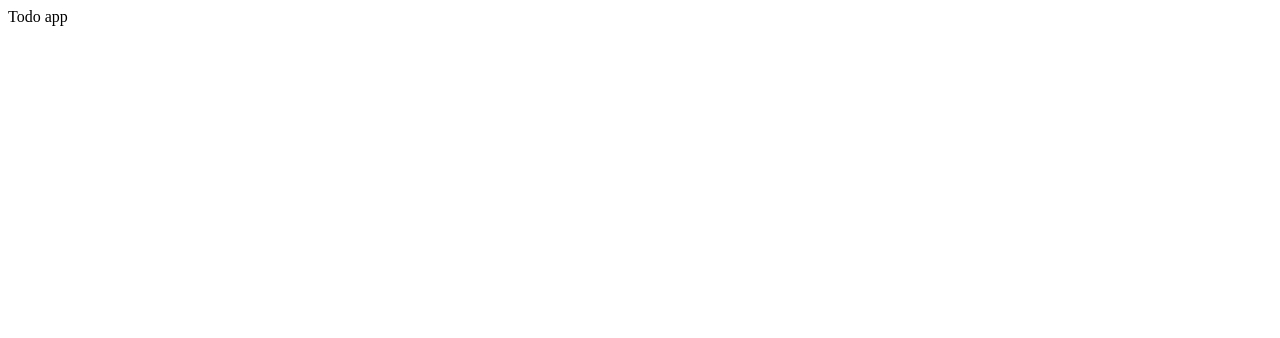
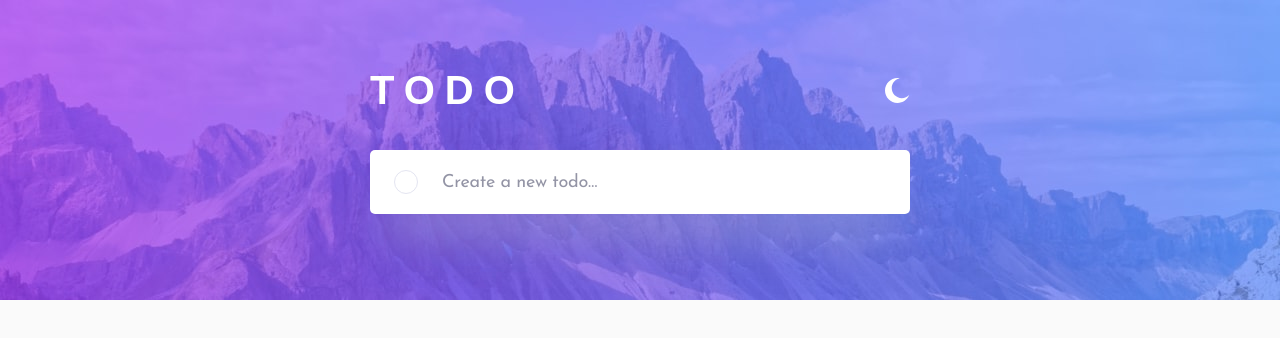
Before and after one commit to annaindistress/frontend-mentor-todo-app, a website built with Vite: page src/index.html in a window 1280 px wide. Built offline with nearby package versions, Linux system fonts and the light colour scheme; files whose address does not match are found by name.

Commit message:
Add header and switch between themes

```diff
--- a/src/index.html
+++ b/src/index.html
@@ -4,10 +4,28 @@
   <meta name="viewport" content="width=device-width, initial-scale=1.0">
   <link rel="icon" type="image/png" sizes="32x32" href="/images/favicon-32x32.png">
   <link rel="stylesheet" href="./styles/style.css" />
+  <link rel="stylesheet" href="./styles/dark-theme.css" media="(prefers-color-scheme: dark)" />
   <script defer src="./scripts/script.js"></script>
   <title>Frontend Mentor | Todo App</title>
 </head>
 <body class="page">
-  Todo app
+  <header class="page__header header">
+    <div class="header__container">
+      <h1 class="header__logo">Todo</h1>
+      <button class="header__theme-toggle" type="button">
+        <span class="visually-hidden">Change theme</span>
+      </button>
+      <form class="header__form" action="#" method="post" novalidate>
+        <input
+          class="header__input"
+          type="text"
+          name="new-task"
+          id="new-task"
+          placeholder="Create a new todo…"
+          autocomplete="off"
+        >
+      </form>
+    </div>
+  </header>
 </body>
 </html>
--- a/src/scripts/script.js
+++ b/src/scripts/script.js
@@ -1 +1,51 @@
 'use strict';
+
+const themeToggle = document.querySelector('.header__theme-toggle');
+const darkThemeStyles = document.head.querySelector(
+  'link[rel=stylesheet][media*=prefers-color-scheme][media*=dark]'
+);
+
+class App {
+  #colorTheme;
+
+  constructor() {
+    this._getCurrentTheme();
+    this._applyTheme();
+
+    themeToggle.addEventListener('click', this._changeTheme.bind(this));
+  }
+
+  _applyTheme() {
+    const darkThemeMediaMap = {
+      auto: '(prefers-color-scheme: dark)',
+      light: 'not all',
+      dark: 'all',
+    };
+    darkThemeStyles.media = darkThemeMediaMap[this.#colorTheme];
+  }
+
+  _changeTheme() {
+    let newTheme;
+    if (this.#colorTheme === 'auto') {
+      newTheme = window.matchMedia('(prefers-color-scheme: dark)')
+        ? 'light'
+        : 'dark';
+    } else {
+      newTheme = this.#colorTheme === 'dark' ? 'light' : 'dark';
+    }
+    this.#colorTheme = newTheme;
+    this._setCurrentTheme();
+    this._applyTheme();
+  }
+
+  _setCurrentTheme() {
+    localStorage.setItem('color-theme', this.#colorTheme);
+  }
+
+  _getCurrentTheme() {
+    const data = localStorage.getItem('color-theme');
+    this.#colorTheme = data || 'auto';
+  }
+}
+
+const app = new App();
--- /dev/null
+++ b/src/styles/components/box-sizing.css
@@ -0,0 +1,5 @@
+*,
+*::before,
+*::after {
+  box-sizing: border-box;
+}
--- /dev/null
+++ b/src/styles/components/header.css
@@ -0,0 +1,111 @@
+.header {
+  min-height: 200px;
+  padding-block-start: 48px;
+  padding-block-end: 44px;
+  padding-inline: 24px;
+  background-color: var(--header-bg);
+  background-image: var(--header-image);
+  background-repeat: no-repeat;
+  background-size: cover;
+  background-position: center top;
+}
+
+.header__container {
+  display: flex;
+  flex-wrap: wrap;
+  justify-content: space-between;
+  align-items: center;
+  max-width: 540px;
+  margin: 0 auto;
+}
+
+.header__logo {
+  margin: 0;
+  font-weight: 700;
+  font-size: 20px;
+  line-height: 1;
+  letter-spacing: 10px;
+  text-transform: uppercase;
+  color: white;
+}
+
+.header__theme-toggle {
+  display: block;
+  width: 20px;
+  height: 20px;
+  padding: 0;
+  color: white;
+  background-color: transparent;
+  background-image: var(--toggle-icon);
+  background-repeat: no-repeat;
+  background-position: center;
+  background-size: contain;
+  border: 0;
+  cursor: pointer;
+}
+
+.header__form {
+  position: relative;
+  width: 100%;
+  margin-block-start: 40px;
+}
+
+.header__form::before {
+  content: '';
+  position: absolute;
+  inset-block-start: 14px;
+  inset-inline-start: 20px;
+  display: block;
+  width: 20px;
+  height: 20px;
+  border: 1px solid var(--checkbox);
+  border-radius: 50%;
+}
+
+.header__input {
+  width: 100%;
+  min-height: 48px;
+  padding: 16px 16px 15px 52px;
+  font-family: inherit;
+  font-size: inherit;
+  line-height: inherit;
+  letter-spacing: -0.25px;
+  text-overflow: ellipsis;
+  color: var(--text-primary);
+  background-color: var(--item-bg);
+  border: 0;
+  border-radius: 5px;
+  box-shadow: 0 35px 50px -15px var(--shadow);
+}
+
+.header__input::placeholder {
+  color: var(--text-secondary);
+}
+
+@media (min-width: 768px) {
+  .header {
+    min-height: 300px;
+    padding: 70px 0 78px;
+  }
+
+  .header__logo {
+    font-size: 40px;
+  }
+
+  .header__theme-toggle {
+    width: 25px;
+    height: 25px;
+  }
+
+  .header__form::before {
+    inset-block-start: 20px;
+    inset-inline-start: 24px;
+    width: 24px;
+    height: 24px;
+  }
+
+  .header__input {
+    min-height: 64px;
+    padding: 20px 24px 18px 72px;
+  }
+}
--- /dev/null
+++ b/src/styles/components/page.css
@@ -0,0 +1,17 @@
+.page {
+  min-width: 320px;
+  margin: 0;
+  padding: 0;
+  font-family: 'Josefin Sans', sans-serif;
+  font-size: 12px;
+  line-height: 1.4;
+  letter-spacing: -.17px;
+  background-color: var(--body-bg);
+}
+
+@media (min-width: 768px) {
+
+  .page {
+    font-size: 18px;
+  }
+}
--- /dev/null
+++ b/src/styles/components/visually-hidden.css
@@ -0,0 +1,12 @@
+.visually-hidden {
+	position: absolute;
+	width: 1px;
+	height: 1px;
+	margin: -1px;
+	border: 0;
+	padding: 0;
+	white-space: nowrap;
+	clip-path: inset(100%);
+	clip: rect(0 0 0 0);
+	overflow: hidden;
+}
--- /dev/null
+++ b/src/styles/dark-theme.css
@@ -0,0 +1,18 @@
+:root {
+  color-scheme: dark;
+  --header-bg: hsl(267, 99%, 38%);
+  --header-image: url('/images/bg-mobile-dark.jpg');
+  --toggle-icon: url('/images/icon-sun.svg');
+  --shadow: hsla(0, 0, 0, .5);
+  --body-bg: var(--neutral-235-dark);
+  --item-bg: var(--neutral-235-medium);
+  --checkbox: var(--neutral-237-medium);
+  --text-primary: var(--neutral-234-light);
+  --text-secondary: var(--neutral-234-dark);
+}
+
+@media (min-width: 768px) {
+  :root {
+    --header-image: url('/images/bg-desktop-dark.jpg');
+  }
+}
--- /dev/null
+++ b/src/styles/light-theme.css
@@ -0,0 +1,19 @@
+:root {
+  color-scheme: light;
+  --header-bg: hsl(249, 99%, 64%);
+  --header-image: url('/images/bg-mobile-light.jpg');
+  --toggle-icon: url('/images/icon-moon.svg');
+  --shadow: hsla(235, 19%, 80%, .5);
+  --body-bg: var(--neutral-white);
+  --item-bg: white;
+  --checkbox: var(--neutral-236-light);
+  --text-primary: var(--neutral-235-light);
+  --text-secondary: var(--neutral-236-dark);
+
+}
+
+@media (min-width: 768px) {
+  :root {
+    --header-image: url('/images/bg-desktop-light.jpg');
+  }
+}
--- a/src/styles/style.css
+++ b/src/styles/style.css
@@ -1,7 +1,24 @@
-/* Fonts */
+@import './fonts.css';
+@import './light-theme.css';
 
-@import './fonts.css';
+@import './components/box-sizing.css';
+@import './components/visually-hidden.css';
+@import './components/page.css';
+@import './components/header.css';
 
-/* Variables */
-
-:root {}
+:root {
+  color-scheme: light dark;
+  --primary-blue: hsl(220, 98%, 61%);
+  --gradient: linear-gradient hsl(192, 100%, 67%) to hsl(280, 87%, 65%);
+  --neutral-white: hsl(0, 0%, 98%);
+  --neutral-233-light: hsl(233, 11%, 84%);
+  --neutral-233-dark: hsl(233, 14%, 35%);
+  --neutral-234-light: hsl(234, 39%, 85%);
+  --neutral-234-dark: hsl(234, 11%, 52%);
+  --neutral-235-light: hsl(235, 19%, 35%);
+  --neutral-235-medium: hsl(235, 24%, 19%);
+  --neutral-235-dark: hsl(235, 21%, 11%);
+  --neutral-236-light: hsl(236, 33%, 92%);
+  --neutral-236-dark: hsl(236, 9%, 61%);
+  --neutral-237-medium: hsl(237, 14%, 26%);
+}
```
Also changed, not shown: src/public/images/bg-desktop-dark.jpg (added), src/public/images/bg-desktop-light.jpg (added), src/public/images/bg-mobile-dark.jpg (added), src/public/images/bg-mobile-light.jpg (added), src/public/images/icon-moon.svg (added), src/public/images/icon-sun.svg (added).
